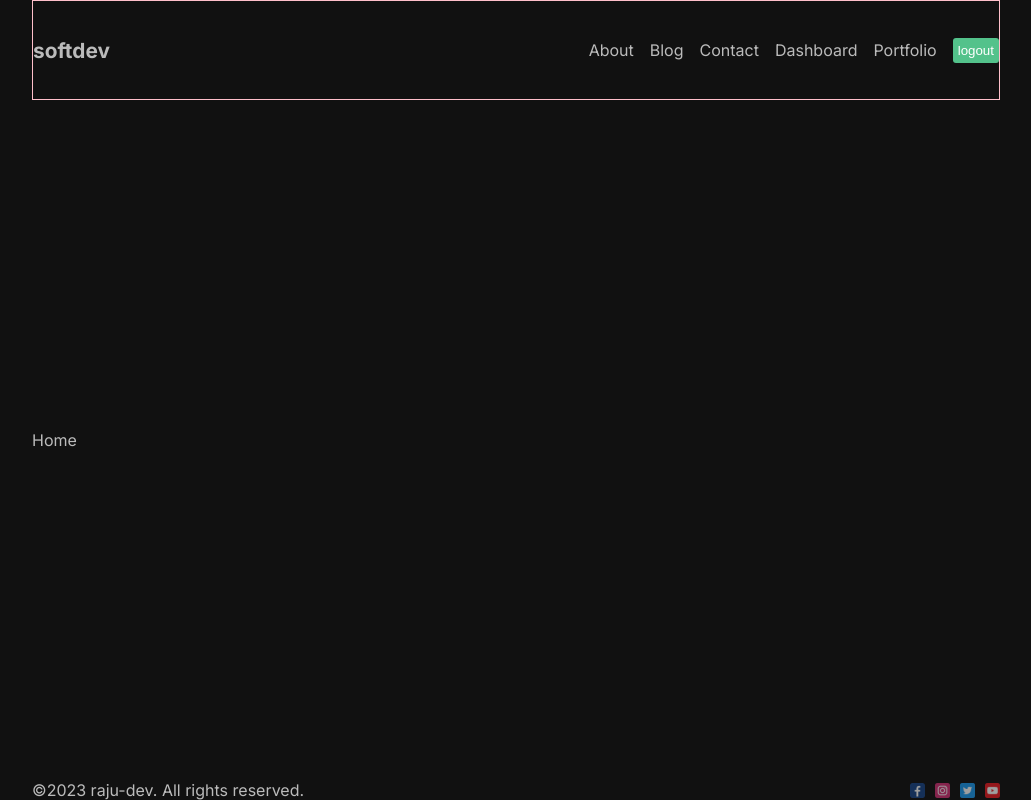
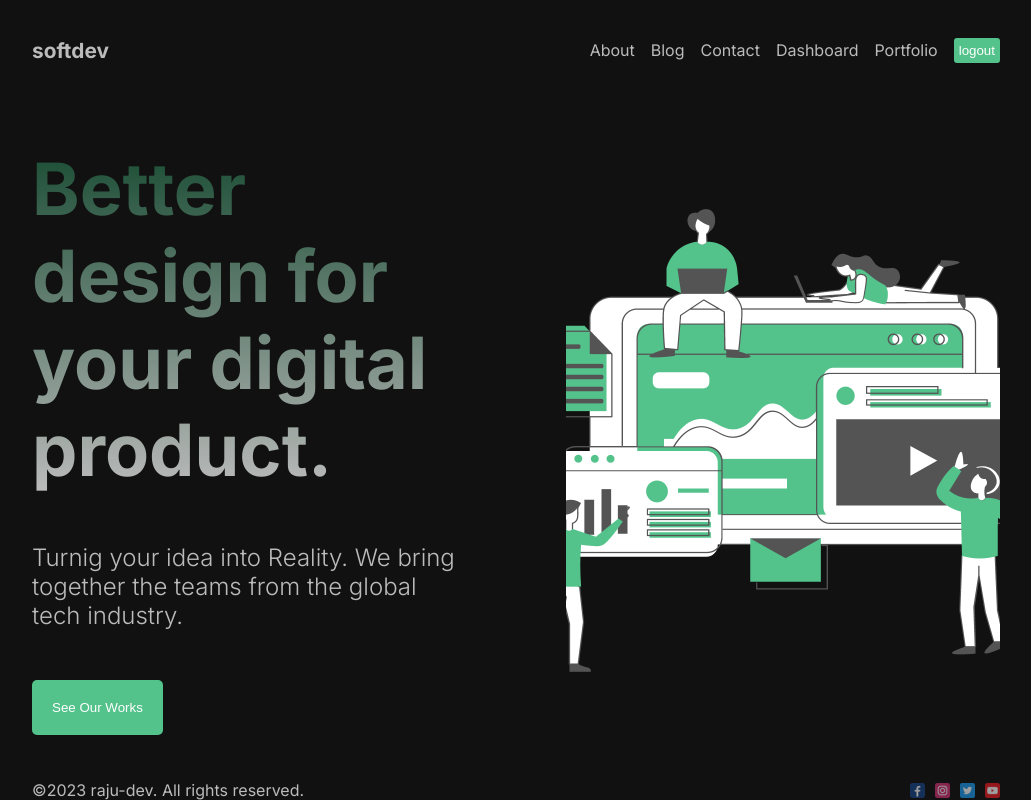
Before and after one commit to rajutamanglama63/next-13, a Next.js app: page / in a window 1280 px wide. Shown: the whole page, without its empty margins (124-1155 px from the left). Built offline with nearby package versions, Linux system fonts and the light colour scheme.

Commit message:
feat: ui of home page added

```diff
--- a/next.config.js
+++ b/next.config.js
@@ -1,4 +1,8 @@
 /** @type {import('next').NextConfig} */
-const nextConfig = {}
+const nextConfig = {
+  images: {
+    domains: ["images.pexels.com"],
+  },
+};
 
-module.exports = nextConfig
+module.exports = nextConfig;
--- a/src/app/page.jsx
+++ b/src/app/page.jsx
@@ -1,6 +1,24 @@
 import Image from "next/image";
 import styles from "./page.module.css";
+import Hero from "../../public/hero.png";
 
 export default function Home() {
-  return <div>Home</div>;
+  return (
+    <div className={styles.container}>
+      <div className={styles.item}>
+        <h1 className={styles.title}>
+          Better design for your digital product.
+        </h1>
+        <p className={styles.desc}>
+          Turnig your idea into Reality. We bring together the teams from the
+          global tech industry.
+        </p>
+        <button className={styles.btn_home}>See Our Works</button>
+      </div>
+
+      <div className={styles.item}>
+        <Image src={Hero} alt="hero image" className={styles.img} />
+      </div>
+    </div>
+  );
 }
--- a/src/app/page.module.css
+++ b/src/app/page.module.css
@@ -1,229 +1,40 @@
-.main {
+.container {
+  display: flex;
+  align-items: center;
+  gap: 100px;
+}
+
+.item {
+  flex: 1;
   display: flex;
   flex-direction: column;
-  justify-content: space-between;
-  align-items: center;
-  padding: 6rem;
-  min-height: 100vh;
+  gap: 50px;
 }
 
-.description {
-  display: inherit;
-  justify-content: inherit;
-  align-items: inherit;
-  font-size: 0.85rem;
-  max-width: var(--max-width);
-  width: 100%;
-  z-index: 2;
-  font-family: var(--font-mono);
+.title {
+  font-size: 72px;
+  background: linear-gradient(to bottom, #194c33, #bbb);
+  -webkit-background-clip: text;
+  -webkit-text-fill-color: transparent;
 }
 
-.description a {
-  display: flex;
-  justify-content: center;
-  align-items: center;
-  gap: 0.5rem;
+.img {
+  width: 100%;
+  height: 500px;
+  object-fit: cover;
 }
 
-.description p {
-  position: relative;
-  margin: 0;
-  padding: 1rem;
-  background-color: rgba(var(--callout-rgb), 0.5);
-  border: 1px solid rgba(var(--callout-border-rgb), 0.3);
-  border-radius: var(--border-radius);
+.desc {
+  font-size: 24px;
+  font-weight: 300;
 }
 
-.code {
-  font-weight: 700;
-  font-family: var(--font-mono);
+.btn_home {
+  padding: 20px;
+  cursor: pointer;
+  background-color: #53c28b;
+  border: none;
+  border-radius: 5px;
+  color: white;
+  width: max-content;
 }
-
-.grid {
-  display: grid;
-  grid-template-columns: repeat(4, minmax(25%, auto));
-  width: var(--max-width);
-  max-width: 100%;
-}
-
-.card {
-  padding: 1rem 1.2rem;
-  border-radius: var(--border-radius);
-  background: rgba(var(--card-rgb), 0);
-  border: 1px solid rgba(var(--card-border-rgb), 0);
-  transition: background 200ms, border 200ms;
-}
-
-.card span {
-  display: inline-block;
-  transition: transform 200ms;
-}
-
-.card h2 {
-  font-weight: 600;
-  margin-bottom: 0.7rem;
-}
-
-.card p {
-  margin: 0;
-  opacity: 0.6;
-  font-size: 0.9rem;
-  line-height: 1.5;
-  max-width: 30ch;
-}
-
-.center {
-  display: flex;
-  justify-content: center;
-  align-items: center;
-  position: relative;
-  padding: 4rem 0;
-}
-
-.center::before {
-  background: var(--secondary-glow);
-  border-radius: 50%;
-  width: 480px;
-  height: 360px;
-  margin-left: -400px;
-}
-
-.center::after {
-  background: var(--primary-glow);
-  width: 240px;
-  height: 180px;
-  z-index: -1;
-}
-
-.center::before,
-.center::after {
-  content: '';
-  left: 50%;
-  position: absolute;
-  filter: blur(45px);
-  transform: translateZ(0);
-}
-
-.logo {
-  position: relative;
-}
-/* Enable hover only on non-touch devices */
-@media (hover: hover) and (pointer: fine) {
-  .card:hover {
-    background: rgba(var(--card-rgb), 0.1);
-    border: 1px solid rgba(var(--card-border-rgb), 0.15);
-  }
-
-  .card:hover span {
-    transform: translateX(4px);
-  }
-}
-
-@media (prefers-reduced-motion) {
-  .card:hover span {
-    transform: none;
-  }
-}
-
-/* Mobile */
-@media (max-width: 700px) {
-  .content {
-    padding: 4rem;
-  }
-
-  .grid {
-    grid-template-columns: 1fr;
-    margin-bottom: 120px;
-    max-width: 320px;
-    text-align: center;
-  }
-
-  .card {
-    padding: 1rem 2.5rem;
-  }
-
-  .card h2 {
-    margin-bottom: 0.5rem;
-  }
-
-  .center {
-    padding: 8rem 0 6rem;
-  }
-
-  .center::before {
-    transform: none;
-    height: 300px;
-  }
-
-  .description {
-    font-size: 0.8rem;
-  }
-
-  .description a {
-    padding: 1rem;
-  }
-
-  .description p,
-  .description div {
-    display: flex;
-    justify-content: center;
-    position: fixed;
-    width: 100%;
-  }
-
-  .description p {
-    align-items: center;
-    inset: 0 0 auto;
-    padding: 2rem 1rem 1.4rem;
-    border-radius: 0;
-    border: none;
-    border-bottom: 1px solid rgba(var(--callout-border-rgb), 0.25);
-    background: linear-gradient(
-      to bottom,
-      rgba(var(--background-start-rgb), 1),
-      rgba(var(--callout-rgb), 0.5)
-    );
-    background-clip: padding-box;
-    backdrop-filter: blur(24px);
-  }
-
-  .description div {
-    align-items: flex-end;
-    pointer-events: none;
-    inset: auto 0 0;
-    padding: 2rem;
-    height: 200px;
-    background: linear-gradient(
-      to bottom,
-      transparent 0%,
-      rgb(var(--background-end-rgb)) 40%
-    );
-    z-index: 1;
-  }
-}
-
-/* Tablet and Smaller Desktop */
-@media (min-width: 701px) and (max-width: 1120px) {
-  .grid {
-    grid-template-columns: repeat(2, 50%);
-  }
-}
-
-@media (prefers-color-scheme: dark) {
-  .vercelLogo {
-    filter: invert(1);
-  }
-
-  .logo {
-    filter: invert(1) drop-shadow(0 0 0.3rem #ffffff70);
-  }
-}
-
-@keyframes rotate {
-  from {
-    transform: rotate(360deg);
-  }
-  to {
-    transform: rotate(0deg);
-  }
-}
--- a/src/components/navbar/navbar.module.css
+++ b/src/components/navbar/navbar.module.css
@@ -1,5 +1,5 @@
 .container {
-  border: 1px solid pink;
+  /* border: 1px solid pink; */
   height: 100px;
   display: flex;
   align-items: center;
```
